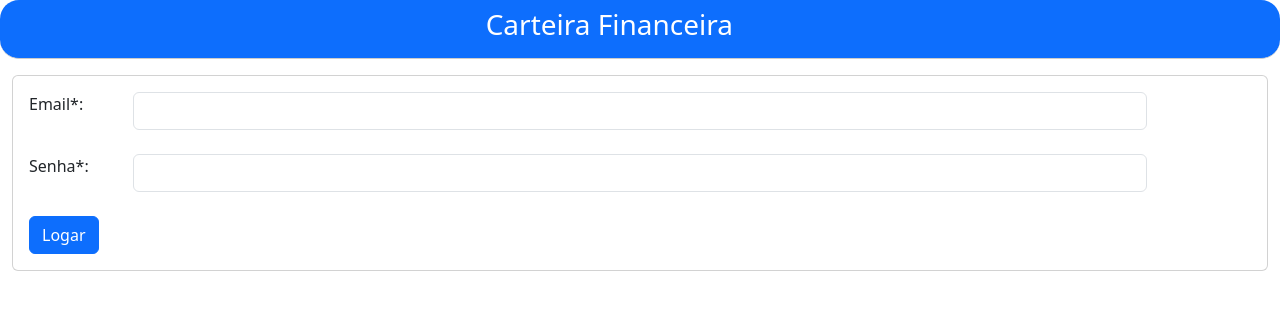
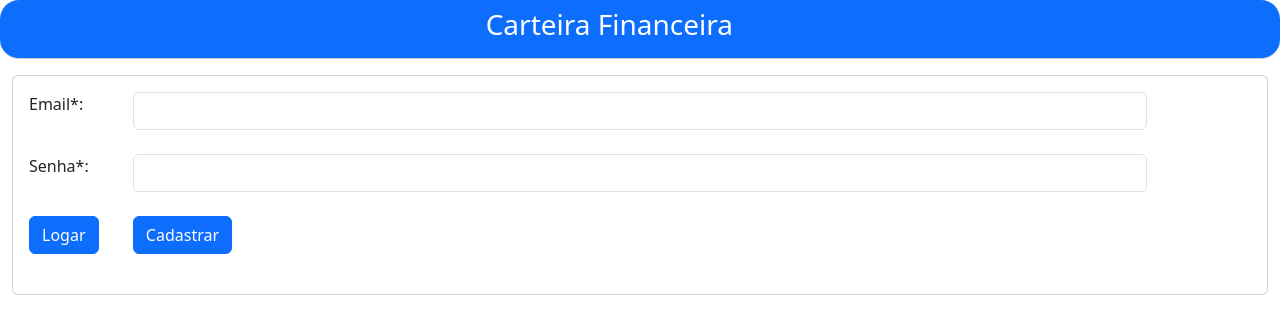
Before and after one commit to alevaristofig/carteira_financeira_front, a React (Create React App) app: page /login in a window 1280 px wide. Shown: the top 334 px of the page. Built offline with nearby package versions, Linux system fonts and the light colour scheme.

Commit message:
Ultimos ajustes no projeto

```diff
--- a/src/paginas/Usuario/CadastroUsuario.tsx
+++ b/src/paginas/Usuario/CadastroUsuario.tsx
@@ -15,6 +15,7 @@ import Cabecalho from "../../components/cabecalho";
 const CadastroUsuario = (): ReactElement => {
 
     const dispatch = useDispatch();
+    const navigate = useNavigate();
 
     const [nome,setNome] = useState<string>('');
     const [email,setEmail] = useState<string>('');
@@ -28,6 +29,8 @@ const CadastroUsuario = (): ReactElement => {
             'email': email,
             'senha': senha
         }));
+
+        navigate('/login');
     }
 
     return(
--- a/src/paginas/carteira/index.tsx
+++ b/src/paginas/carteira/index.tsx
@@ -6,6 +6,7 @@ import { RootState } from "../../redux/root-reducer";
 import { buscar } from "../../redux/carteira/slice";
 
 import Table from 'react-bootstrap/Table';
+import Button  from 'react-bootstrap/Button';
 
 import { PiNotePencilLight } from "react-icons/pi";
 
@@ -18,16 +19,17 @@ const Carteira = (): ReactElement => {
     const { loading, carteiras } = useSelector((state: RootState) => state.carteira);
     const navigate = useNavigate();
 
-    const IconeEditar = PiNotePencilLight as unknown as React.FC<React.SVGProps<SVGSVGElement>>;
-
     useEffect(() => {
         if(sessionStorage.getItem('token') === null) {
             navigate('/login');
         }
 
-        dispatch(buscar({
-            'id': sessionStorage.getItem('id')
-        }));
+        setTimeout(() => {
+            dispatch(buscar({
+                'id': sessionStorage.getItem('id')
+            }));
+        },400);
+
     },[]);
 
     const formatarData = (data: string) => {
@@ -44,6 +46,7 @@ const Carteira = (): ReactElement => {
             <div className='d-flex mt-3'>
                 <Menu />
                  <div className="container-fluid">
+                    <Button as="a" href="cadastrocarteira" variant="primary">Cadastrar</Button>
                     {
                         loading
                         ?
@@ -64,7 +67,6 @@ const Carteira = (): ReactElement => {
                                             <th scope='col'>Titular</th>
                                             <th scope='col'>Saldo</th>
                                             <th scope='col'>Data</th>
-                                            <th scope='col'>#</th>
                                         </tr>
                                     </thead>
                                     <tbody>
--- a/src/paginas/login/index.tsx
+++ b/src/paginas/login/index.tsx
@@ -2,8 +2,6 @@ import { ReactElement, useState, SubmitEvent , useEffect } from "react";
 import { useNavigate } from "react-router-dom";
 import { toast } from 'react-toastify';
 import axios from "axios";
-
-import { salvar } from "../../redux/usuario/slice";
 
 import Row  from 'react-bootstrap/Row';
 import Col  from 'react-bootstrap/Col';
@@ -77,7 +75,14 @@ const Login = (): ReactElement => {
                                     </Row>
                                 </Form.Group>
                                 <Form.Group className='mt-4'>
-                                    <Button type='submit'>Logar</Button>
+                                    <Row className="mb-4">
+                                        <Col xs={1}>
+                                            <Button type='submit'>Logar</Button>
+                                        </Col>
+                                        <Col xs={1}>
+                                            <Button as="a" href="cadastrousuario" variant="primary">Cadastrar</Button>
+                                        </Col>
+                                    </Row>
                                 </Form.Group>
                             </Card.Body>
                         </Card>
--- a/src/redux/carteira/saga.tsx
+++ b/src/redux/carteira/saga.tsx
@@ -31,18 +31,13 @@ function* salvar(action: AnyAction): Generator<any, void, AxiosResponse<ICarteir
 }
 
 function* buscar(action: AnyAction): Generator<any, void, AxiosResponse<ICarteira[]>>  {
-    try {
-        console.log(action.id)
-        const response = yield call(axios.get,`http://localhost:8000/api/carteira/carteiras/${action.payload.id}`,{
+    const response = yield call(axios.get,`http://localhost:8000/api/carteira/carteiras/${action.payload.id}`,{
             headers: {
                 "Authorization": `Bearer ${sessionStorage.getItem('token')}`
             }
-        });
+    });
 
-        yield put(buscarSucesso(response.data));
-  } catch(error: any) {
-     yield put(buscarError('Erro ao buscar a carteira'));
-  }
+    yield put(buscarSucesso(response.data));
 }
 
 export default all([
--- a/src/redux/usuario/saga.tsx
+++ b/src/redux/usuario/saga.tsx
@@ -7,7 +7,6 @@ import axios, { AxiosResponse } from 'axios';
 import { IUsuario } from "../../interfaces/usuario.interface";
 
 function* salvar(action: AnyAction): Generator<any, void, AxiosResponse<IUsuario>>  {
-    alert('entrou saga usuario')
     try {
             let dados = {
                 name: action.payload.nome,
--- a/src/routes.tsx
+++ b/src/routes.tsx
@@ -13,6 +13,10 @@ const router = createBrowserRouter([
     {
         path: '/login',
         element: <Login />
+    },
+    {
+        path: '/',
+        element: <Carteira />
     },
     {
         path: '/cadastrousuario',
```
Also changed, not shown: 1 other file (tests, documents, lock files or other folders).
